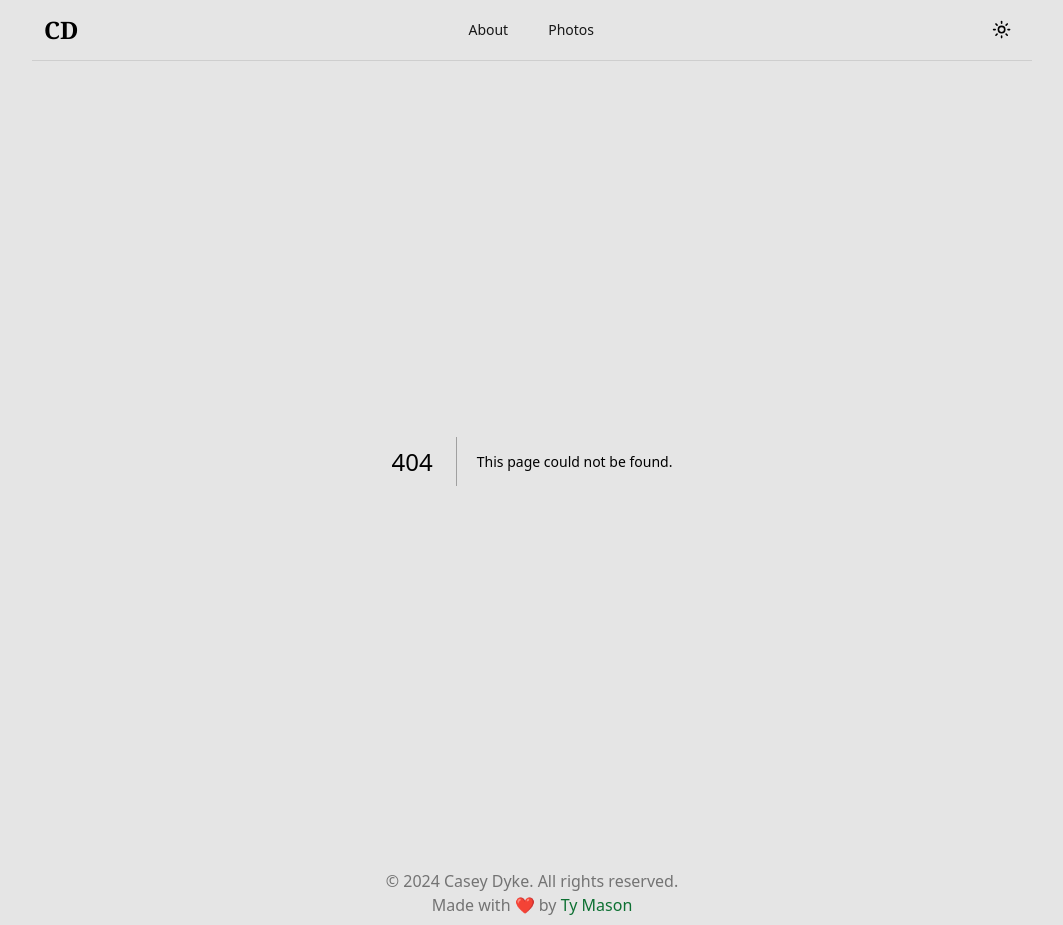
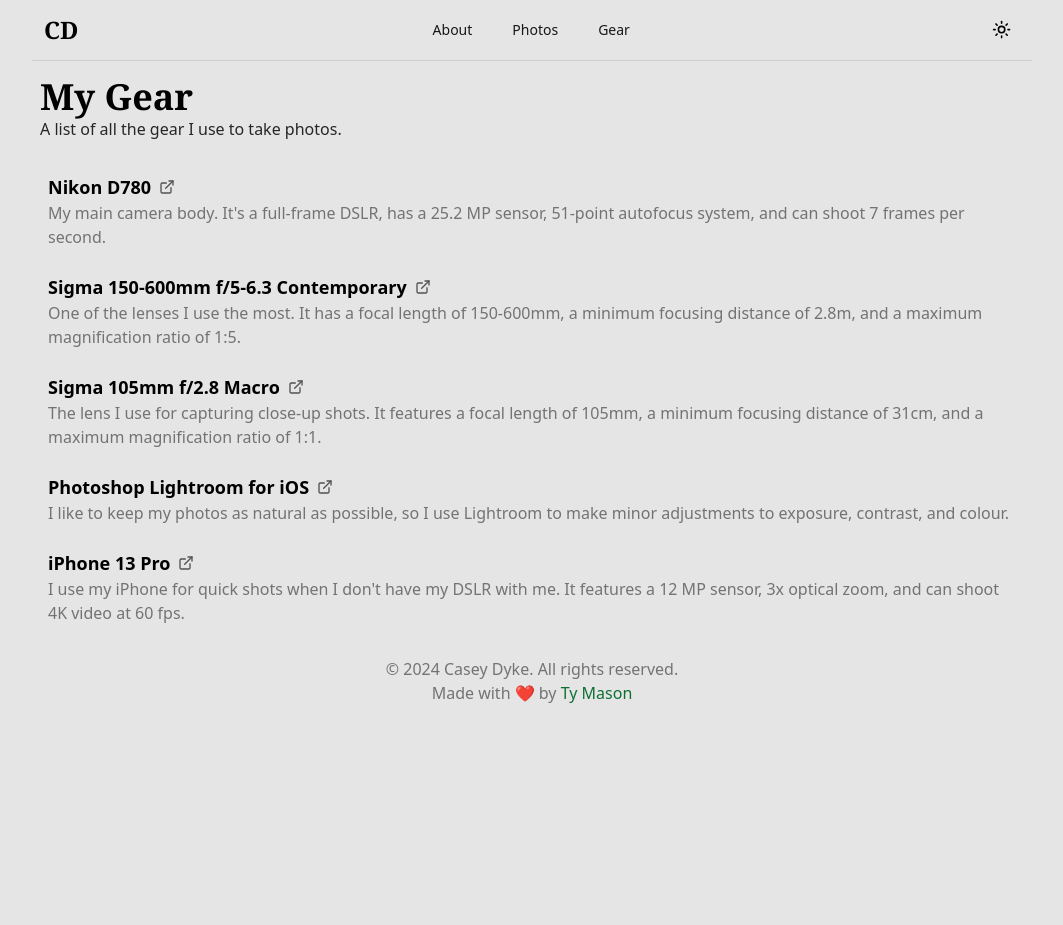
Before and after one commit to tygrdotdev/caseydyke.com, a Next.js app: page /gear in a window 1280 px wide. Before the commit this address had no page. Shown: the whole page, without its empty margins (108-1171 px from the left). After the commit the page ends 800 px from the top, so only its background shows below. Built offline with nearby package versions, Linux system fonts and the light colour scheme.

Commit message:
feat: add gear page

```diff
--- /dev/null
+++ b/app/gear/layout.tsx
@@ -0,0 +1,15 @@
+export default function GearLayout({
+    children,
+}: Readonly<{
+    children: React.ReactNode;
+}>) {
+    return (
+        <>
+            <main className="flex flex-col items-center w-full">
+                <div className="flex flex-col max-w-[1400px] w-full">
+                    {children}
+                </div>
+            </main>
+        </>
+    );
+}
--- /dev/null
+++ b/app/gear/page.tsx
@@ -0,0 +1,72 @@
+import { External } from "@/components/icons";
+import Image from "next/image";
+import Link from "next/link";
+
+function GearItem({
+    title,
+    description,
+    href,
+}: {
+    title: string;
+    description: string;
+    href: string;
+}) {
+    return (
+        <Link href={href} className="w-full group" target="_blank">
+            <div className="flex flex-col rounded-md w-full p-2">
+                <div className="flex flex-row items-center w-full gap-2">
+                    <h1 className="font-semibold text-lg inline-flex group-hover:underline underline-offset-4">
+                        {title}
+                    </h1>
+                    <External className="w-4 h-4 text-neutral-600 dark:text-neutral-500" />
+                </div>
+                <p className="text-neutral-500 dark:text-neutral-400">
+                    {description}
+                </p>
+            </div>
+        </Link>
+    );
+}
+
+export default function GearPage() {
+    return (
+        <>
+            <div className="flex flex-col gap-6 items-center sm:items-start px-2 py-4">
+                <div className="flex flex-col items-center sm:items-start text-center">
+                    <h1 className="text-4xl font-serif font-bold">My Gear</h1>
+                    <p className="text-neutral-800 dark:text-neutral-200">
+                        A list of all the gear I use to take photos.
+                    </p>
+                </div>
+                <div className="flex flex-col gap-2 items-center">
+                    <GearItem
+                        title="Nikon D780"
+                        description="My main camera body. It's a full-frame DSLR, has a 25.2 MP sensor, 51-point autofocus system, and can shoot 7 frames per second."
+                        href="https://www.nikon.co.uk/en_GB/product/cameras/d780"
+                    />
+                    <GearItem
+                        title="Sigma 150-600mm f/5-6.3 Contemporary"
+                        description="One of the lenses I use the most. It has a focal length of 150-600mm, a minimum focusing distance of 2.8m, and a maximum magnification ratio of 1:5."
+                        href="https://www.sigma-global.com/en/lenses/c015_150_600_5_63/"
+                    />
+                    <GearItem
+                        title="Sigma 105mm f/2.8 Macro"
+                        description="The lens I use for capturing close-up shots. It features a focal length of 105mm, a minimum focusing distance of 31cm, and a maximum magnification ratio of 1:1."
+                        href="https://www.sigma-global.com/en/lenses/a020_105_28/"
+                    />
+
+                    <GearItem
+                        title="Photoshop Lightroom for iOS"
+                        description="I like to keep my photos as natural as possible, so I use Lightroom to make minor adjustments to exposure, contrast, and colour."
+                        href="https://www.adobe.com/uk/products/photoshop-lightroom/mobile.html"
+                    />
+                    <GearItem
+                        title="iPhone 13 Pro"
+                        description="I use my iPhone for quick shots when I don't have my DSLR with me. It features a 12 MP sensor, 3x optical zoom, and can shoot 4K video at 60 fps."
+                        href="https://www.apple.com/iphone-13/specs/"
+                    />
+                </div>
+            </div>
+        </>
+    );
+}
--- a/components/icons.tsx
+++ b/components/icons.tsx
@@ -87,4 +87,14 @@
     );
 };
 
-export { Sun, Moon, Monitor, Medal, Crown, Instagram, Email };
+const External = (props: SVGProps<SVGSVGElement>) => {
+    return (
+        <svg {...defaultProps} {...props}>
+            <path d="M15 3h6v6" />
+            <path d="M10 14 21 3" />
+            <path d="M18 13v6a2 2 0 0 1-2 2H5a2 2 0 0 1-2-2V8a2 2 0 0 1 2-2h6" />
+        </svg>
+    );
+};
+
+export { Sun, Moon, Monitor, Medal, Crown, Instagram, Email, External };
--- a/components/navbar.tsx
+++ b/components/navbar.tsx
@@ -21,6 +21,9 @@
                     <Link href="/photos">
                         <Button variant="link">Photos</Button>
                     </Link>
+                    <Link href="/gear">
+                        <Button variant="link">Gear</Button>
+                    </Link>
                 </div>
                 <div className="flex flex-row justify-end gap-2">
                     <ThemeToggle />
```
